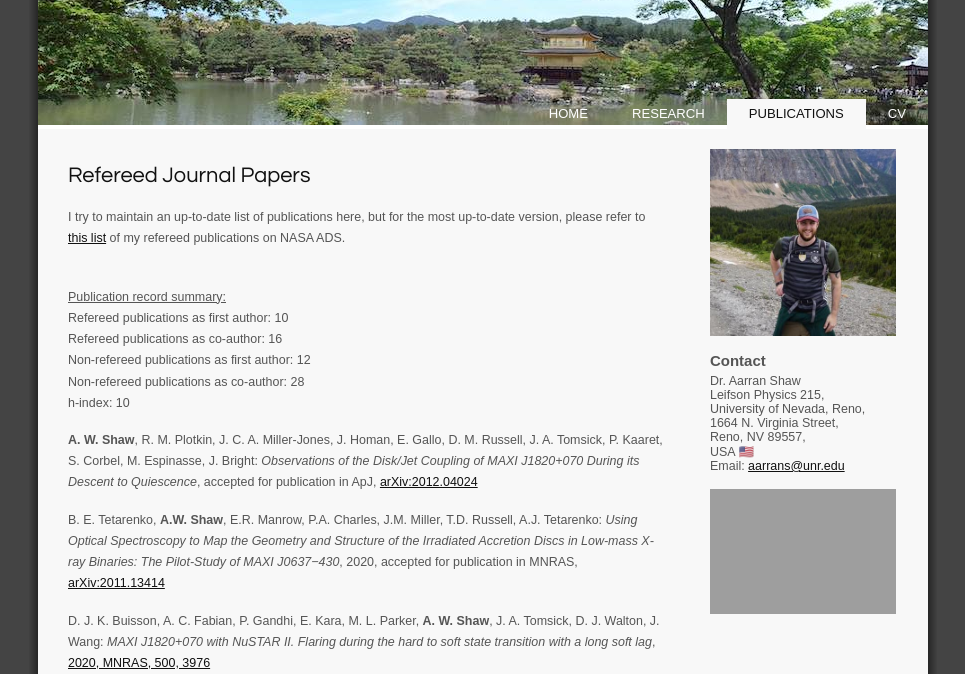
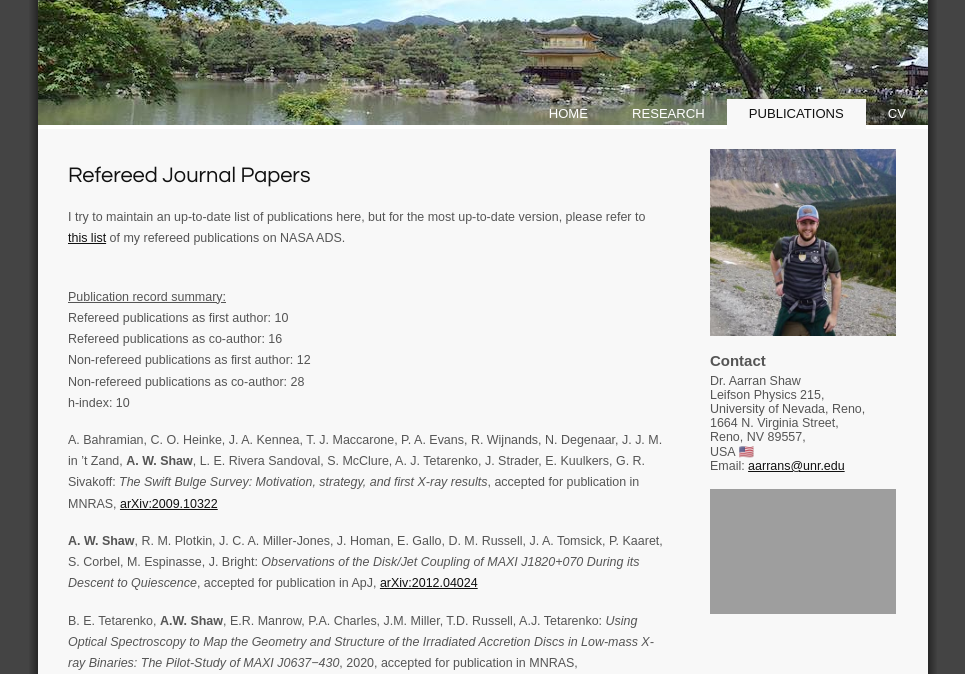
Before and after one commit to aarranshaw/aarranshaw.github.io, a plain HTML site: page publications.html in a window 1280 px wide. Shown: the part 71-745 px from the top of the page, without its empty margins (157-1122 px from the left). Drawn offline with Linux system fonts and the light colour scheme; grey boxes are pictures that could not be loaded.

Commit message:
CV+pubs
A new accepted paper -> update to CV and publications

```diff
--- a/publications.html
+++ b/publications.html
@@ -70,6 +70,14 @@
         <br>Non-refereed publications as co-author: 28
         <br>h-index: 10
       </p>
+        <p>
+          A. Bahramian, C. O. Heinke, J. A. Kennea, T. J. Maccarone, P. A. Evans, R. Wijnands, N. Degenaar,
+          J. J. M. in ’t Zand, <b>A. W. Shaw</b>, L. E. Rivera Sandoval, S. McClure, A. J. Tetarenko,
+          J. Strader, E. Kuulkers, G. R. Sivakoff:
+          <i>The Swift Bulge Survey: Motivation, strategy, and first X-ray results</i>,
+          accepted for publication in MNRAS, <a href="https://arxiv.org/abs/2009.10322" target="_blank">
+          arXiv:2009.10322</a>
+        </p>
         <p>
           <b>A. W. Shaw</b>, R. M. Plotkin, J. C. A. Miller-Jones, J. Homan, E. Gallo,
           D. M. Russell, J. A. Tomsick, P. Kaaret, S. Corbel, M. Espinasse, J. Bright:
```
Also changed, not shown: 1 other file.
